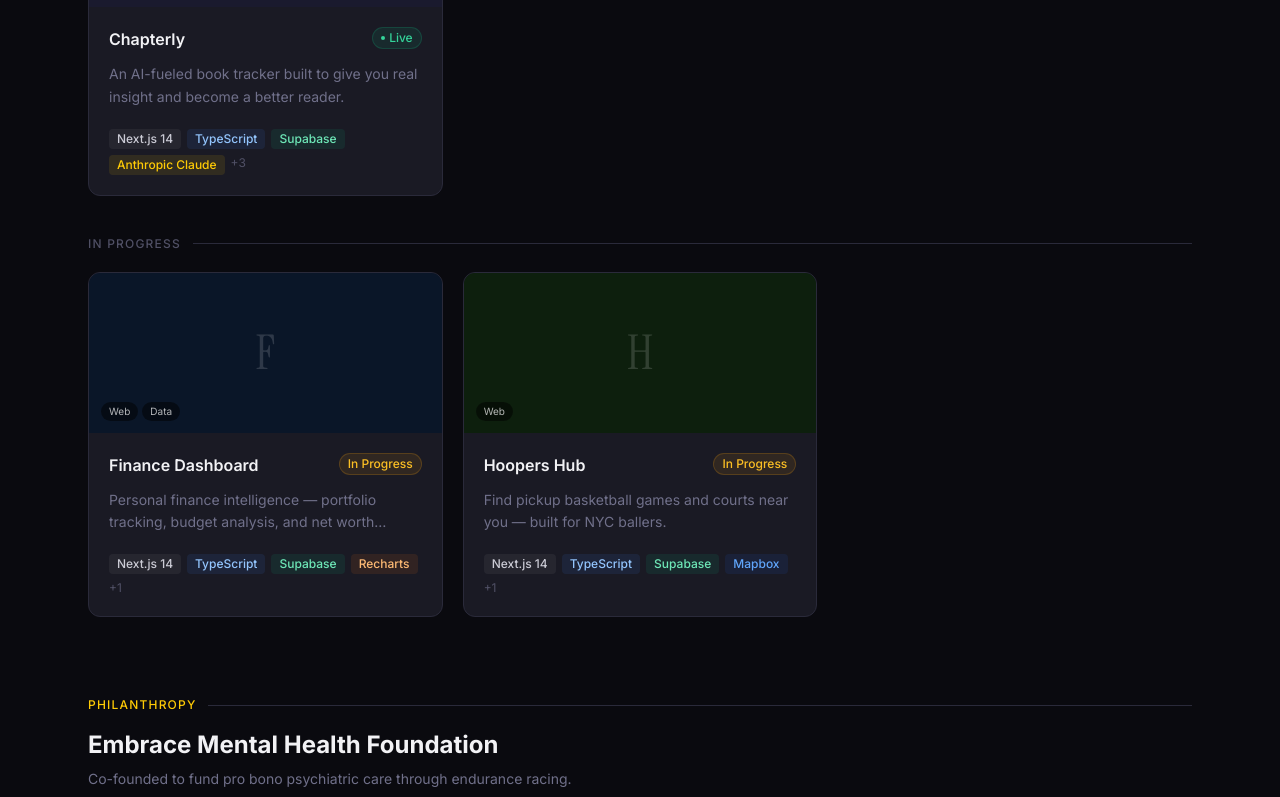
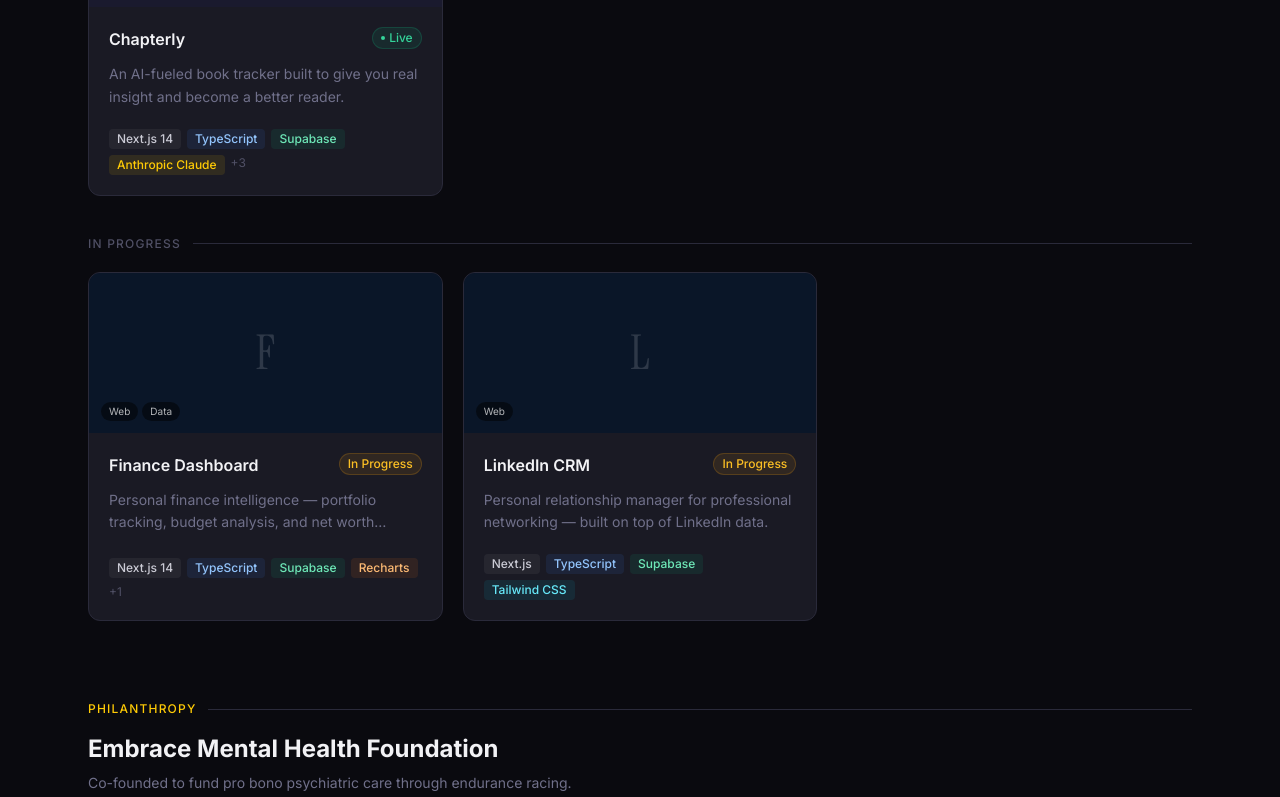
Before and after one commit to wexmix3/MW-Portfolio, a Next.js app: page /projects in a window 1280 px wide. Shown: the part 550-1347 px from the top of the page. Built offline with nearby package versions, Linux system fonts and the light colour scheme.

Commit message:
Add LinkedIn CRM to projects, show Finance Dashboard + LinkedIn CRM in In Progress

```diff
--- a/app/projects/page.tsx
+++ b/app/projects/page.tsx
@@ -11,7 +11,7 @@ export const metadata: Metadata = {
   description: 'Technology, philanthropy, and athletics — what Max Wexley builds and pursues.',
 };
 
-const IN_PROGRESS_SHOWN = ['finance-dashboard', 'hoopers-hub'];
+const IN_PROGRESS_SHOWN = ['finance-dashboard', 'networking-crm'];
 
 const campaigns = [
   {
--- a/data/projects.ts
+++ b/data/projects.ts
@@ -131,6 +131,26 @@ export const projects: Project[] = [
     order: 5,
   },
   {
+    slug: 'networking-crm',
+    title: 'LinkedIn CRM',
+    tagline: 'Personal relationship manager for professional networking — built on top of LinkedIn data.',
+    description:
+      'A lightweight CRM designed to make professional networking intentional rather than passive. Track contacts, log interactions, set follow-up reminders, and surface connections you haven\'t spoken to in a while — all in one place.',
+    status: 'in-progress',
+    coverImage: '/projects/networking.png',
+    coverColor: '#0a1628',
+    tech: ['Next.js', 'TypeScript', 'Supabase', 'Tailwind CSS'],
+    category: ['web'],
+    highlights: [
+      'Contact database with interaction history and follow-up tracking',
+      'Surfaces dormant connections you haven\'t engaged with in a defined period',
+      'Clean card-based UI for quickly logging notes and next actions',
+    ],
+    lessons: [],
+    featured: false,
+    order: 8,
+  },
+  {
     slug: 'hoopers-hub',
     title: 'Hoopers Hub',
     tagline: 'Find pickup basketball games and courts near you — built for NYC ballers.',
```
